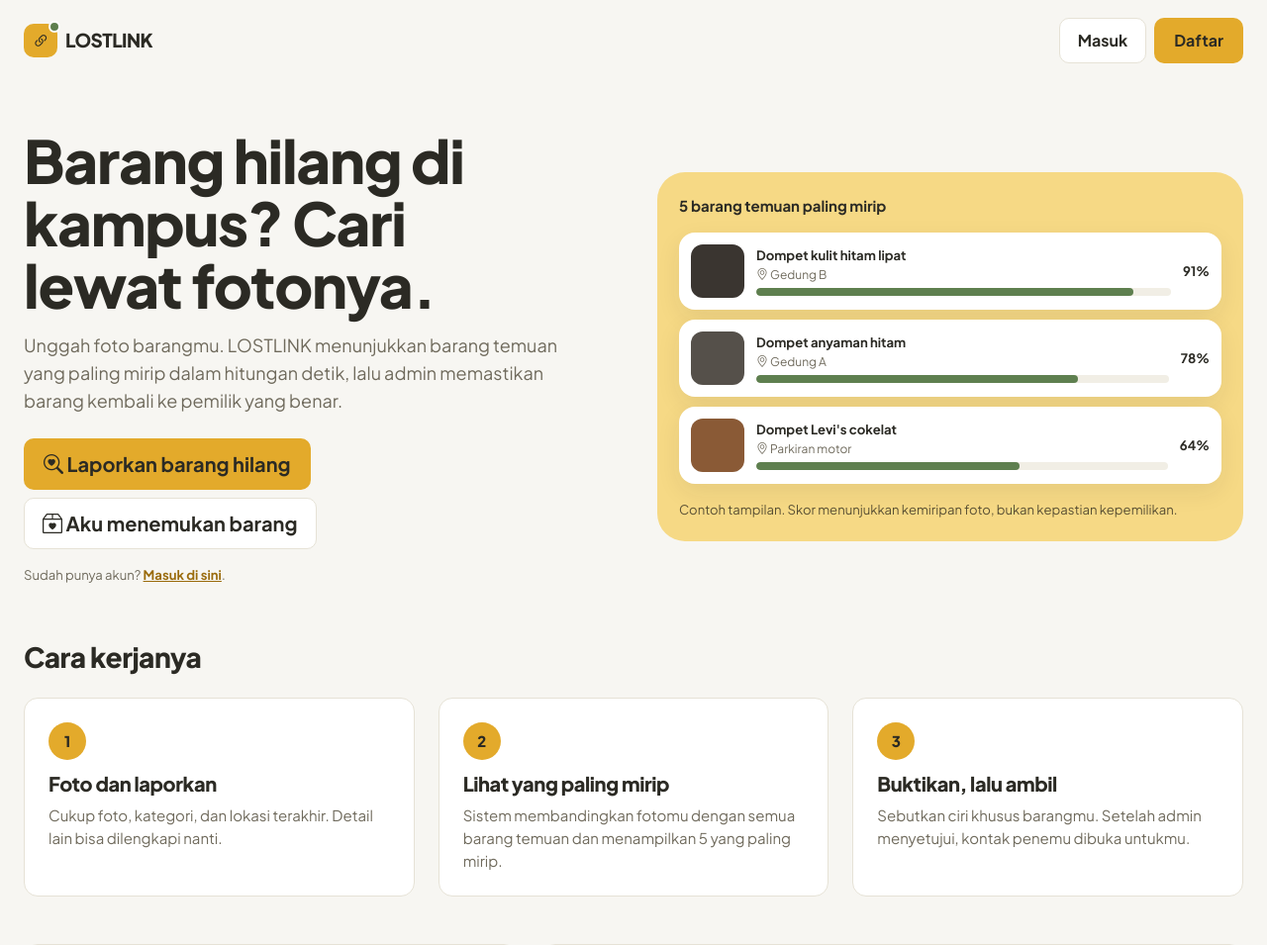
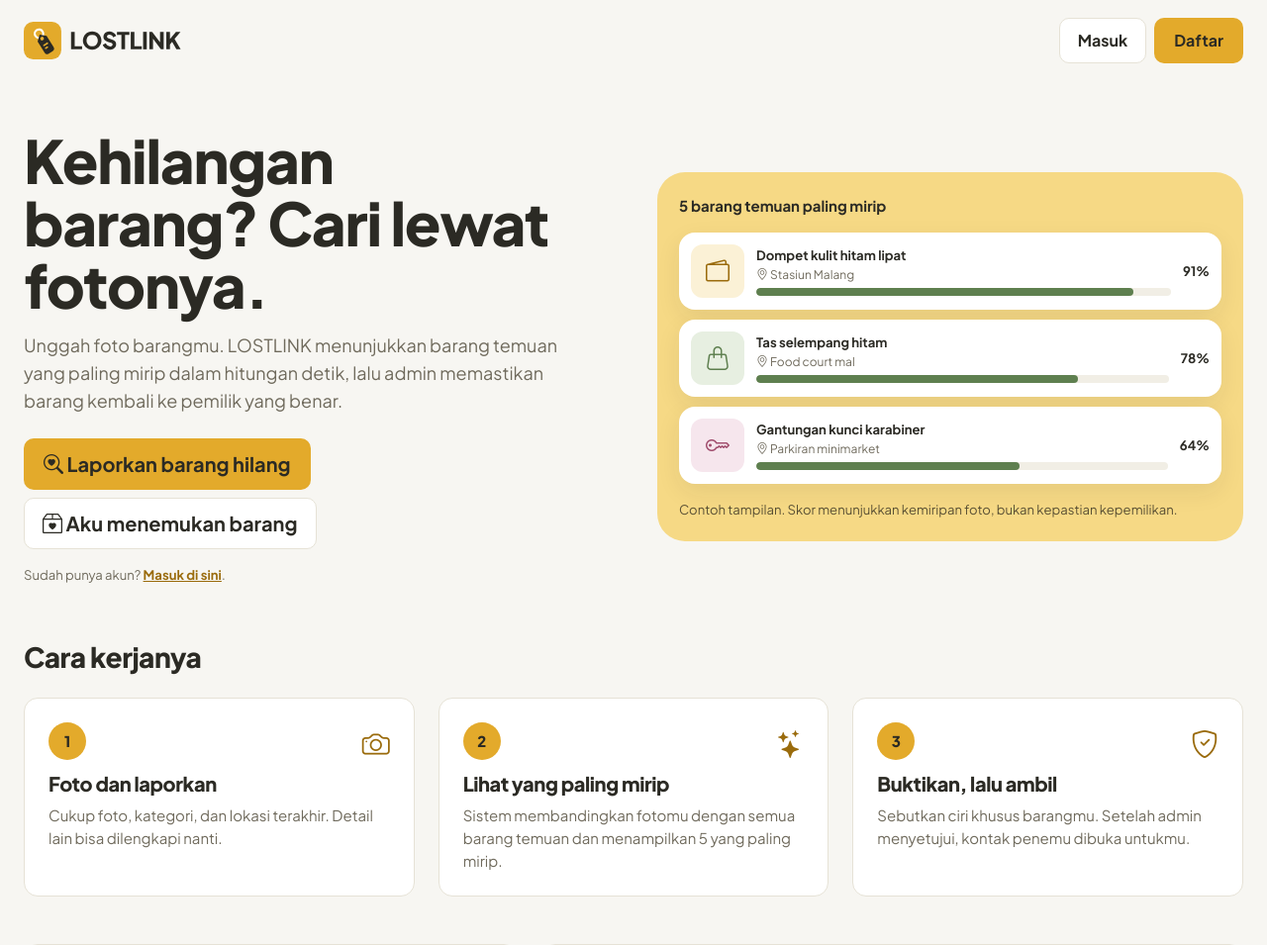
Before and after one commit to zkymuhm/lostlink, a FastAPI app: page / in a window 1280 px wide. Shown: the top 955 px of the page at 99% size. Run offline with FastAPI, Linux system fonts and the light colour scheme; some libraries are stand-ins or nearby versions.

Commit message:
Cakupan umum: teks, contoh lokasi, saran pencarian, data demo

```diff
--- a/app/routers/auth.py
+++ b/app/routers/auth.py
@@ -40,7 +40,7 @@ def register(
     if not nama:
         errors.append("Nama lengkapnya belum diisi.")
     if not EMAIL_RE.match(email):
-        errors.append("Format email belum tepat, contohnya nama@student.uin-malang.ac.id.")
+        errors.append("Format email belum tepat, contohnya nama@email.com.")
     elif db.scalar(select(User).where(User.email == email)):
         errors.append("Email ini sudah terdaftar. Coba masuk saja.")
     if not re.fullmatch(r"[0-9+ ]{8,20}", no_kontak):
--- a/app/routers/laporan.py
+++ b/app/routers/laporan.py
@@ -78,7 +78,7 @@ async def kirim_laporan(
     if kategori not in KATEGORI:
         errors.append("Pilih kategori yang paling mendekati. Kalau ragu, pilih Lainnya.")
     if not form["lokasi"]:
-        errors.append("Tulis perkiraan lokasinya, misalnya Perpustakaan lantai 2.")
+        errors.append("Tulis perkiraan lokasinya, misalnya Stasiun Malang, ruang tunggu.")
     if jenis == "temuan" and len(form["ciri_khusus"]) < 3:
         errors.append("Tulis satu ciri khusus yang hanya diketahui pemiliknya, supaya barang tidak diklaim orang yang salah.")
     waktu_dt = _baca_waktu(waktu, errors)
@@ -138,7 +138,7 @@ def ubah(item_id: int, request: Request, kategori: str = Form(""), deskripsi: st
     if kategori not in KATEGORI:
         errors.append("Pilih kategori yang paling mendekati. Kalau ragu, pilih Lainnya.")
     if not form["lokasi"]:
-        errors.append("Tulis perkiraan lokasinya, misalnya Perpustakaan lantai 2.")
+        errors.append("Tulis perkiraan lokasinya, misalnya Stasiun Malang, ruang tunggu.")
     if item.jenis == "temuan" and len(form["ciri_khusus"]) < 3:
         errors.append("Barang temuan perlu satu ciri khusus untuk verifikasi pemilik.")
     waktu_dt = _baca_waktu(waktu, errors)
--- a/app/static/css/style.css
+++ b/app/static/css/style.css
@@ -1,4 +1,4 @@
-/* LOSTLINK — tampilan ringan dan ramah untuk mahasiswa sampai staf kampus.
+/* LOSTLINK — tampilan ringan dan ramah untuk pengguna umum (remaja sampai usia 40-an).
    Warna utama kuning mustard; warna status diambil dari palet tanah yang selaras:
    plum = hilang, sage = ditemukan, mustard tua = diverifikasi, biru keabuan = dikembalikan.
    Ciri khas: label status berbentuk "tag barang" seperti label bagasi. */
@@ -27,8 +27,12 @@ a { color:var(--indigo); }
 
 /* ---------- navbar ---------- */
 .ll-nav { background:var(--surface); border-bottom:1px solid var(--line); min-height:68px; position:sticky; top:0; z-index:10; }
-.ll-logo { width:34px; height:34px; border-radius:10px; background:var(--mustard); display:inline-flex; align-items:center; justify-content:center; color:var(--ink); font-size:17px; position:relative; flex:none; }
-.ll-logo::after { content:""; position:absolute; right:-3px; top:-3px; width:12px; height:12px; border-radius:50%; background:var(--temuan); border:2px solid var(--surface); }
+.ll-logo { width:34px; height:34px; border-radius:10px; background:url("/static/img/logo-icon.svg") center/cover no-repeat; display:inline-block; flex:none; }
+.ll-logo i { display:none; }
+.ll-ikon { width:54px; height:54px; border-radius:12px; display:inline-flex; align-items:center; justify-content:center; font-size:24px; flex:none; }
+.ll-ikon.dompet { background:var(--indigo-soft); color:var(--indigo); }
+.ll-ikon.tas { background:var(--temuan-soft); color:var(--temuan); }
+.ll-ikon.kunci { background:var(--hilang-soft); color:var(--hilang); }
 .ll-brand { font-weight:800; font-size:19px; letter-spacing:-.03em; color:var(--ink); text-decoration:none; }
 .ll-menu { gap:4px; overflow-x:auto; scrollbar-width:none; }
 .ll-nav .nav-link { color:var(--muted); font-weight:600; padding:8px 14px; border-radius:999px; white-space:nowrap; display:flex; align-items:center; gap:7px; }
--- a/app/templates/_auth_side.html
+++ b/app/templates/_auth_side.html
@@ -1,7 +1,7 @@
 <aside class="ll-auth-side">
-  <a class="ll-brand d-flex align-items-center gap-2 position-relative" style="z-index:1" href="/login"><span class="ll-logo" style="background:#fff"><i class="bi bi-link-45deg"></i></span>LOSTLINK</a>
+  <a class="ll-brand d-flex align-items-center gap-2 position-relative" style="z-index:1" href="/login"><span class="ll-logo"><i class="bi bi-link-45deg"></i></span>LOSTLINK</a>
   <div class="position-relative my-4" style="z-index:1">
-    <h2>Barang hilang di kampus? Cari lewat fotonya.</h2>
+    <h2>Kehilangan barang? Cari lewat fotonya.</h2>
     <p class="mb-0">LOSTLINK mencocokkan foto barang hilang dengan barang temuan, lalu pemilik membuktikan kepemilikan lewat ciri khusus.</p>
   </div>
   <div class="ll-steps-mini">
--- a/app/templates/base.html
+++ b/app/templates/base.html
@@ -4,6 +4,7 @@
   <meta charset="utf-8">
   <meta name="viewport" content="width=device-width, initial-scale=1">
   <title>{% block title %}LOSTLINK{% endblock %}</title>
+  <link rel="icon" href="/static/img/logo-icon.svg" type="image/svg+xml">
   <link href="/static/css/bootstrap.min.css" rel="stylesheet">
   <link href="/static/css/bootstrap-icons.min.css" rel="stylesheet">
   <link href="/static/css/style.css" rel="stylesheet">
--- a/app/templates/landing.html
+++ b/app/templates/landing.html
@@ -1,16 +1,16 @@
 {% extends "base.html" %}
-{% block title %}LOSTLINK · Temukan barang hilang di kampus lewat foto{% endblock %}
+{% block title %}LOSTLINK · Temukan barang hilang lewat foto{% endblock %}
 {% block bodyclass %}{% endblock %}
 {% block body %}
 <div class="container-xxl px-3 px-md-4">
   <nav class="ll-landing-nav">
-    <span class="ll-brand d-flex align-items-center gap-2"><span class="ll-logo"><i class="bi bi-link-45deg"></i></span>LOSTLINK</span>
+    <a href="/" class="d-inline-flex" aria-label="LOSTLINK"><img src="/static/img/logo.svg" alt="LOSTLINK" height="38"></a>
     <div class="d-flex gap-2"><a class="btn btn-ll-outline" href="/login">Masuk</a><a class="btn btn-ll d-none d-sm-inline-block" href="/register">Daftar</a></div>
   </nav>
 
   <section class="ll-landing-hero row g-5 align-items-center">
     <div class="col-lg-6">
-      <h1 class="mb-3">Barang hilang di kampus? Cari lewat fotonya.</h1>
+      <h1 class="mb-3">Kehilangan barang? Cari lewat fotonya.</h1>
       <p class="lead mb-4">Unggah foto barangmu. LOSTLINK menunjukkan barang temuan yang paling mirip dalam hitungan detik, lalu admin memastikan barang kembali ke pemilik yang benar.</p>
       <div class="d-flex flex-wrap gap-2">
         <a class="btn btn-ll btn-lg" href="/register"><i class="bi bi-search-heart"></i> Laporkan barang hilang</a>
@@ -21,9 +21,9 @@
     <div class="col-lg-6">
       <div class="ll-hero-card">
         <div class="fw-bold mb-3">5 barang temuan paling mirip</div>
-        {% for nama, tempat, skor, warna in [("Dompet kulit hitam lipat", "Gedung B", 91, "#3A3530"), ("Dompet anyaman hitam", "Gedung A", 78, "#55504A"), ("Dompet Levi's cokelat", "Parkiran motor", 64, "#8A5A36")] %}
+        {% for nama, tempat, skor, ikon, jenis in [("Dompet kulit hitam lipat", "Stasiun Malang", 91, "wallet2", "dompet"), ("Tas selempang hitam", "Food court mal", 78, "handbag", "tas"), ("Gantungan kunci karabiner", "Parkiran minimarket", 64, "key", "kunci")] %}
         <div class="mini">
-          <span class="ph" style="background:{{ warna }}"></span>
+          <span class="ll-ikon {{ jenis }}"><i class="bi bi-{{ ikon }}"></i></span>
           <div class="flex-grow-1"><div class="fw-bold small">{{ nama }}</div><div class="ll-muted" style="font-size:12px"><i class="bi bi-geo-alt"></i> {{ tempat }}</div>
             <div class="ll-bar mt-1"><div style="width:{{ skor }}%"></div></div></div>
           <strong class="small">{{ skor }}%</strong>
@@ -37,9 +37,9 @@
   <section class="mb-5">
     <h2 class="h3 mb-4">Cara kerjanya</h2>
     <div class="row g-4 ll-langkah">
-      <div class="col-md-4 item"><div class="ll-card p-4 h-100"><span class="no"></span><h3 class="h5">Foto dan laporkan</h3><p class="ll-muted mb-0">Cukup foto, kategori, dan lokasi terakhir. Detail lain bisa dilengkapi nanti.</p></div></div>
-      <div class="col-md-4 item"><div class="ll-card p-4 h-100"><span class="no"></span><h3 class="h5">Lihat yang paling mirip</h3><p class="ll-muted mb-0">Sistem membandingkan fotomu dengan semua barang temuan dan menampilkan 5 yang paling mirip.</p></div></div>
-      <div class="col-md-4 item"><div class="ll-card p-4 h-100"><span class="no"></span><h3 class="h5">Buktikan, lalu ambil</h3><p class="ll-muted mb-0">Sebutkan ciri khusus barangmu. Setelah admin menyetujui, kontak penemu dibuka untukmu.</p></div></div>
+      <div class="col-md-4 item"><div class="ll-card p-4 h-100"><div class="d-flex justify-content-between align-items-start"><span class="no"></span><i class="bi bi-camera fs-3" style="color:var(--indigo)"></i></div><h3 class="h5">Foto dan laporkan</h3><p class="ll-muted mb-0">Cukup foto, kategori, dan lokasi terakhir. Detail lain bisa dilengkapi nanti.</p></div></div>
+      <div class="col-md-4 item"><div class="ll-card p-4 h-100"><div class="d-flex justify-content-between align-items-start"><span class="no"></span><i class="bi bi-stars fs-3" style="color:var(--indigo)"></i></div><h3 class="h5">Lihat yang paling mirip</h3><p class="ll-muted mb-0">Sistem membandingkan fotomu dengan semua barang temuan dan menampilkan 5 yang paling mirip.</p></div></div>
+      <div class="col-md-4 item"><div class="ll-card p-4 h-100"><div class="d-flex justify-content-between align-items-start"><span class="no"></span><i class="bi bi-shield-check fs-3" style="color:var(--indigo)"></i></div><h3 class="h5">Buktikan, lalu ambil</h3><p class="ll-muted mb-0">Sebutkan ciri khusus barangmu. Setelah admin menyetujui, kontak penemu dibuka untukmu.</p></div></div>
     </div>
   </section>
 
--- a/app/templates/lapor.html
+++ b/app/templates/lapor.html
@@ -30,7 +30,7 @@
         <div class="col-md-6"><label class="form-label" for="kategori">2. Kategori</label>
           <select class="form-select" id="kategori" name="kategori"><option value="">Pilih kategori</option>
             {% for k in kategori_list %}<option {% if form.kategori == k %}selected{% endif %}>{{ k }}</option>{% endfor %}</select></div>
-        <div class="col-md-6"><label class="form-label" for="lokasi">3. Lokasi terakhir</label><input class="form-control" id="lokasi" name="lokasi" value="{{ form.lokasi or '' }}" placeholder="Contoh: Perpustakaan lantai 2"></div>
+        <div class="col-md-6"><label class="form-label" for="lokasi">3. Lokasi terakhir</label><input class="form-control" id="lokasi" name="lokasi" value="{{ form.lokasi or '' }}" placeholder="Contoh: Stasiun Malang, ruang tunggu"></div>
       </div>
       <div id="ciri-wrap" class="ll-secret kunci mb-4" {% if not temuan %}hidden{% endif %}>
         <label class="form-label mb-1" for="ciri_temuan"><i class="bi bi-lock-fill" style="color:var(--verif)"></i> 4. Satu ciri khusus (rahasia)</label>
--- a/app/templates/login.html
+++ b/app/templates/login.html
@@ -13,7 +13,7 @@
       <form method="post" action="/login" novalidate>
         <div class="mb-3">
           <label class="form-label" for="email">Email</label>
-          <input class="form-control" id="email" name="email" type="email" value="{{ email }}" placeholder="nama@student.uin-malang.ac.id" required autofocus>
+          <input class="form-control" id="email" name="email" type="email" value="{{ email }}" placeholder="nama@email.com" required autofocus>
         </div>
         <div class="mb-4">
           <label class="form-label" for="password">Kata sandi</label>
--- a/app/templates/register.html
+++ b/app/templates/register.html
@@ -12,11 +12,11 @@
       <form method="post" action="/register" novalidate>
         <div class="mb-3">
           <label class="form-label" for="nama">Nama lengkap</label>
-          <input class="form-control" id="nama" name="nama" value="{{ form.nama or '' }}" placeholder="Contoh: Alivia Wahyu Riandini" required>
+          <input class="form-control" id="nama" name="nama" value="{{ form.nama or '' }}" placeholder="Contoh: Alivia Wahyu" required>
         </div>
         <div class="mb-3">
           <label class="form-label" for="email">Email</label>
-          <input class="form-control" id="email" name="email" type="email" value="{{ form.email or '' }}" placeholder="nama@student.uin-malang.ac.id" required>
+          <input class="form-control" id="email" name="email" type="email" value="{{ form.email or '' }}" placeholder="nama@email.com" required>
         </div>
         <div class="mb-3">
           <label class="form-label" for="no_kontak">Nomor WhatsApp</label>
```
Also changed, not shown: app/seed_demo.py (+4 -4 lines), app/templates/rekomendasi.html (+4 -3 lines), app/static/img/logo-icon.svg (added), app/static/img/logo-putih.svg (added), app/static/img/logo.svg (added).
